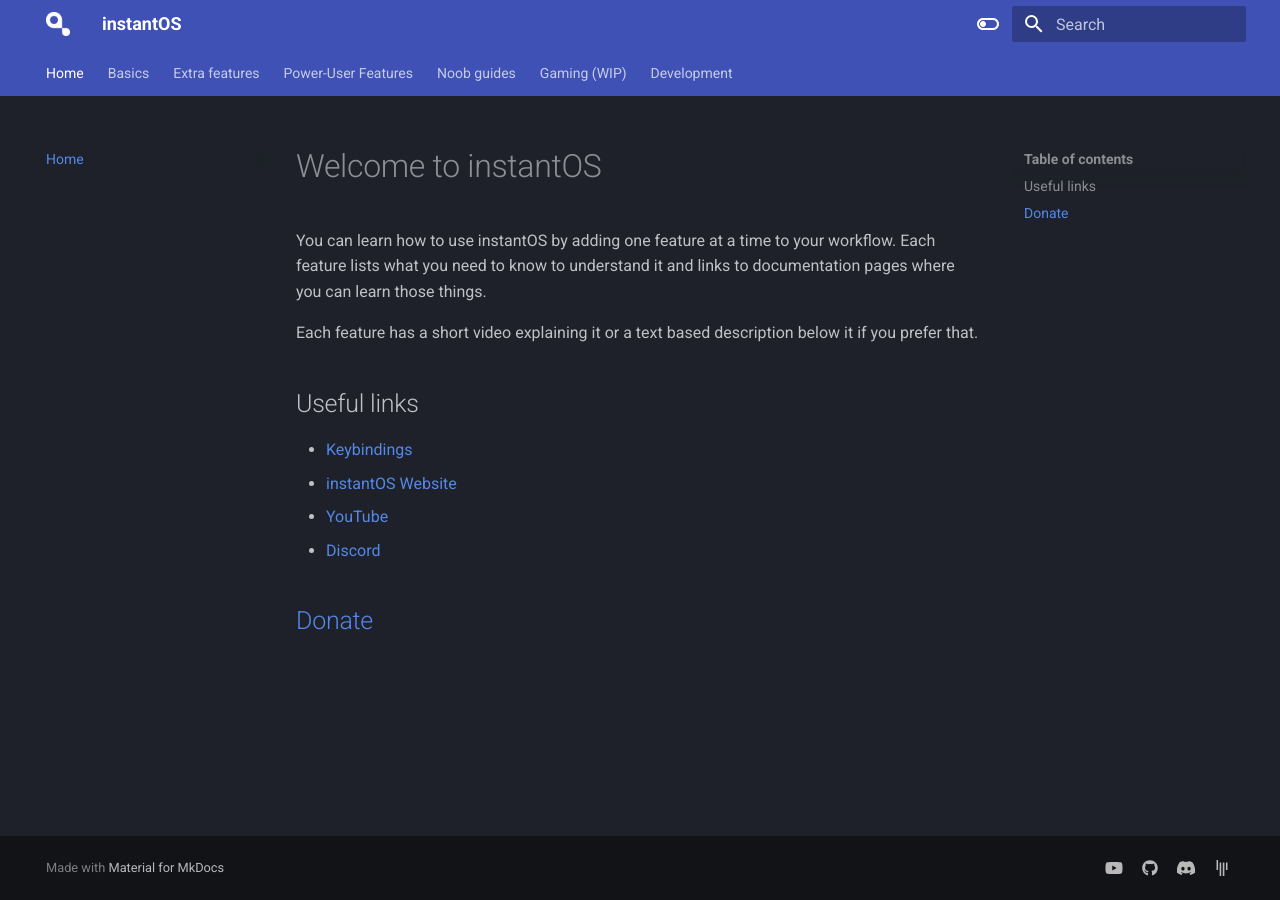
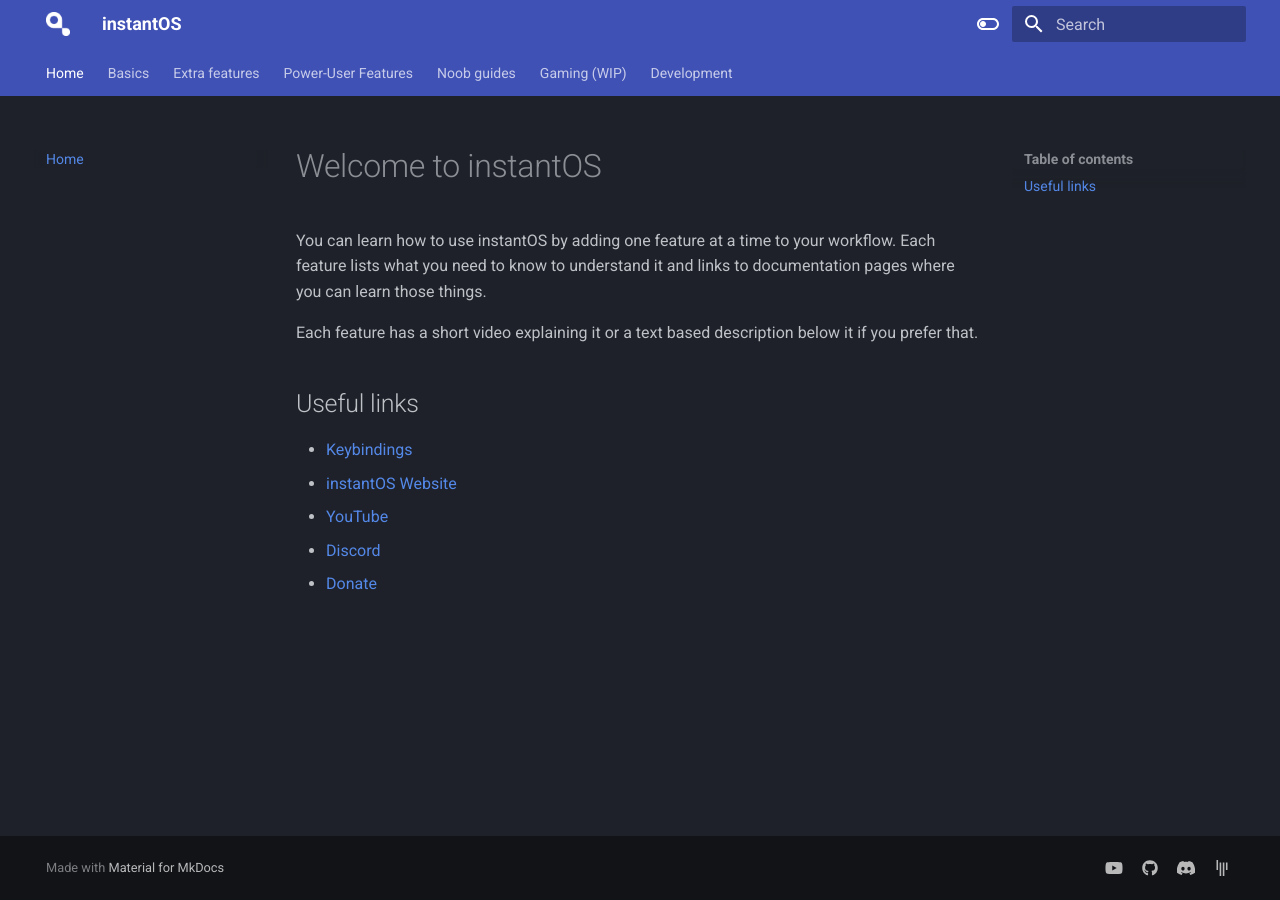
Before and after one commit to instantOS/docs, an MkDocs documentation site: the page built from docs/index.md, in a window 1280 px wide. Built offline with MkDocs 1.6.1 and Material for MkDocs 9.7.7, drawn with Linux system fonts in a browser that asks for light colours.

Commit message:
link still not working

```diff
--- a/docs/index.md
+++ b/docs/index.md
@@ -13,5 +13,4 @@
 - [instantOS Website](http://instantos.io)
 - [YouTube](http://youtube.com/paperbenni)
 - [Discord](https://discord.io/instantos)
-
-## [Donate](donate.md)
+- [Donate](donate.md)
```
